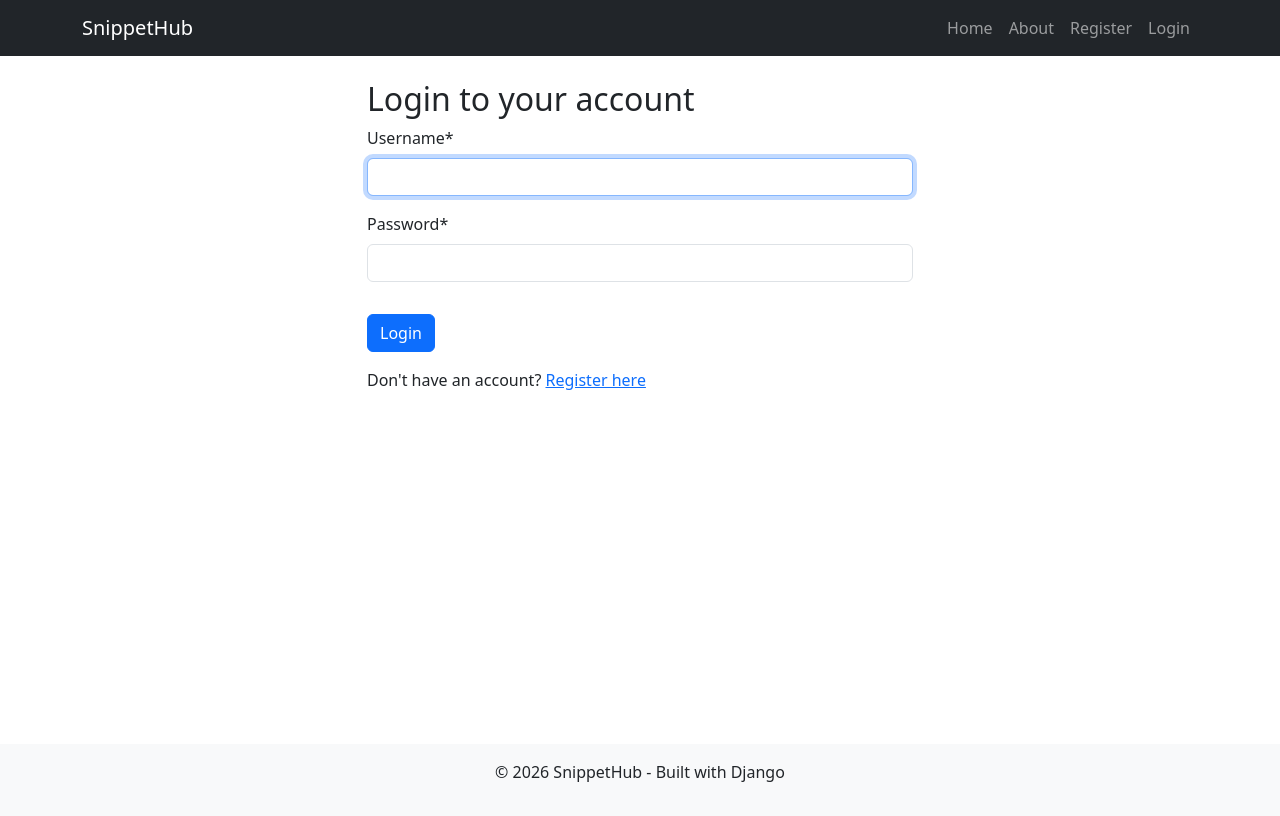
After one commit to StefanKraev/Naturally-Challenged, a Django app: page /snippets/login/ in a window 1280 px wide. The commit adds this page. Run offline with Django 5.2, Linux system fonts and the light colour scheme; some libraries are stand-ins or nearby versions.

Commit message:
Added template and view for the login option. Updated base template and routing.

```diff
--- a/code_snippets/templates/base.html
+++ b/code_snippets/templates/base.html
@@ -15,6 +15,7 @@
                 <a class="nav-link" href="{% url 'home' %}">Home</a>
                 <a class="nav-link" href="#">About</a>
                 <a class="nav-link" href="{% url 'register' %}">Register</a>
+                <a class="nav-link" href="{% url 'login' %}">Login</a>
             </div>
         </div>
     </nav>
--- /dev/null
+++ b/code_snippets/templates/login.html
@@ -0,0 +1,18 @@
+{% extends 'base.html' %}
+{% load crispy_forms_tags %}
+
+{% block title %}Login | SnippetHub{% endblock %}
+
+{% block content %}
+<div class="row justify-content-center">
+    <div class="col-md-6">
+        <h2>Login to your account</h2>
+        <form method="post">
+            {% csrf_token %}
+            {{ form|crispy }}
+            <button type="submit" class="btn btn-primary mt-3">Login</button>
+        </form>
+        <p class="mt-3">Don't have an account? <a href="{% url 'register' %}">Register here</a></p>
+    </div>
+</div>
+{% endblock %}
--- a/code_snippets/urls.py
+++ b/code_snippets/urls.py
@@ -4,4 +4,5 @@ from . import views
 urlpatterns = [
     path('', views.home, name='home'),
     path('register/', views.register, name='register'),
+    path('login/', views.login, name='login'),
 ]
--- a/code_snippets/views.py
+++ b/code_snippets/views.py
@@ -1,4 +1,5 @@
-from django.contrib.auth.forms import UserCreationForm
+from django.contrib.auth.forms import UserCreationForm, AuthenticationForm
+from django.contrib.auth import login, authenticate
 from django.shortcuts import render, redirect
 from django.contrib import messages
 
@@ -15,3 +16,14 @@ def register(request):
     else:
         form = UserCreationForm()
     return render(request, 'register.html', {'form': form})
+
+def login(request):
+    if request.method == 'POST':
+        form = AuthenticationForm(data=request.POST)
+        if form.is_valid():
+            user = form.get_user()
+            login(request, user)
+            return redirect('home')
+    else:
+        form = AuthenticationForm()
+    return render(request, 'login.html', {'form': form})
```
